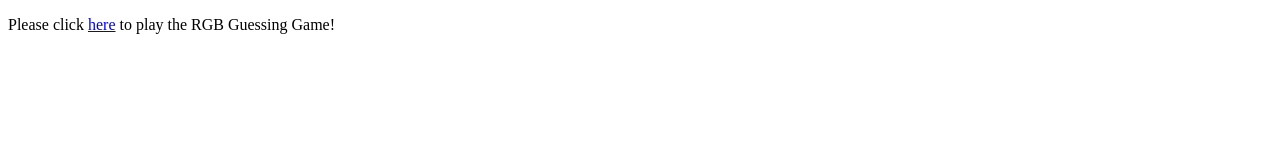
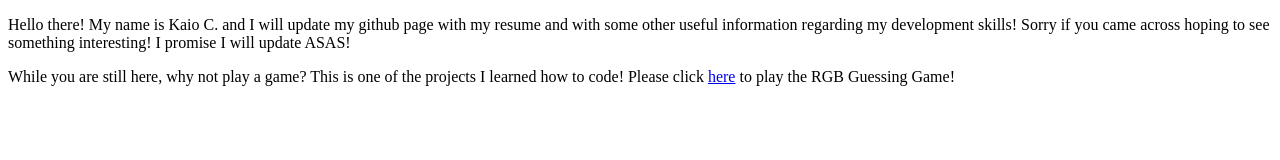
Before and after one commit to redkaio/redkaio.github.io, a plain HTML site: page index.html in a window 1280 px wide. Drawn offline with Linux system fonts and the light colour scheme.

Commit message:
more testing

```diff
--- a/index.html
+++ b/index.html
@@ -6,6 +6,7 @@
     <title>Document</title>
 </head>
 <body>
-    <p>Please click <a href="rgb-game/colorgame.html" target="_blank">here</a> to play the RGB Guessing Game!</p>
+    <p>Hello there! My name is Kaio C. and I will update my github page with my resume and with some other useful information regarding my development skills! Sorry if you came across hoping to see something interesting! I promise I will update ASAS!</p>
+    <p>While you are still here, why not play a game? This is one of the projects I learned how to code! Please click <a href="rgb-game/colorgame.html" target="_blank">here</a> to play the RGB Guessing Game!</p>
 </body>
 </html>
```
